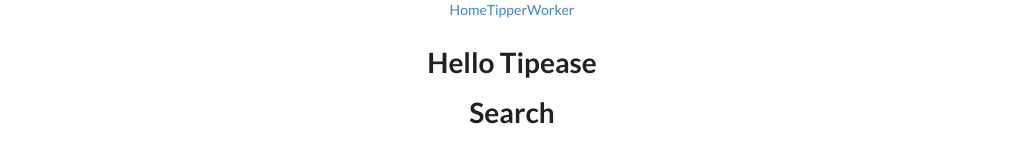
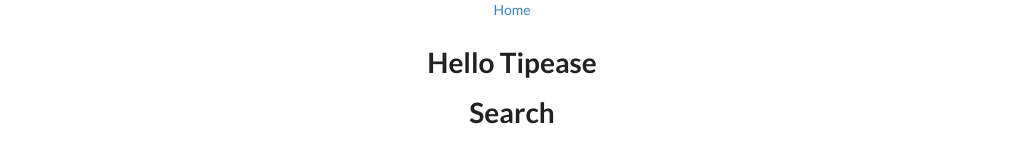
Before and after one commit to bw-tipsease-aug2019/frontend, a React (Create React App) app in the folder tipease/: page / in a window 1280 px wide. Shown: the top 143 px of the page, without its empty margins (128-1151 px from the left). Built offline with nearby package versions, Linux system fonts and the light colour scheme.

Commit message:
remove unnecessary routes/links

```diff
--- a/tipease/src/App.js
+++ b/tipease/src/App.js
@@ -20,7 +20,6 @@ function App() {
       <Route exact path="/" component={WorkerList} />
       <Route path="/register" component={CreateAccountPage} />
       <Route path="/login" component={Login} />
-      <PrivateRoute path="/tipper" component={TipperPage} />
       <Route path="/worker/:id" component={WorkerPage} />
       <Route path="/tip/:id" component={TipForm} />
     </div>
--- a/tipease/src/components/navigation/NavBar.jsx
+++ b/tipease/src/components/navigation/NavBar.jsx
@@ -16,8 +16,6 @@ export default function NavBar() {
     <div>
       <nav>
         <Link to="/">Home</Link>
-        <Link to="/tipper">Tipper</Link>
-        <Link to="/worker">Worker</Link>
       </nav>
     </div>
   );
```
